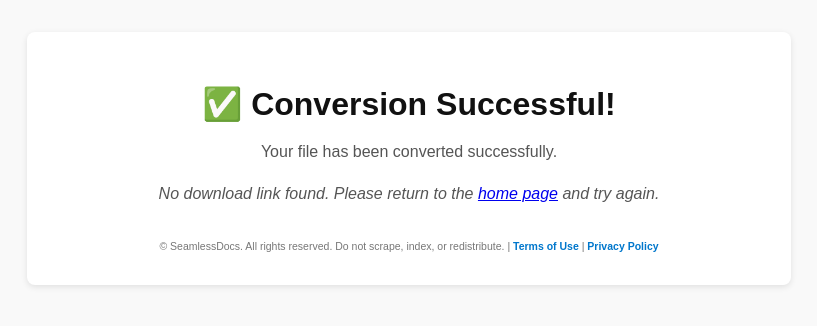
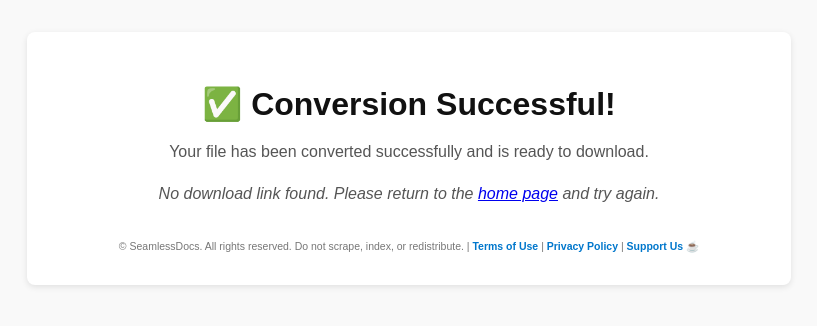
Before and after one commit to dbishop604/cleancopy_app, a Flask app: page /success in a window 1280 px wide. Shown: the top 326 px of the page, without its empty margins (231-1048 px from the left). Run offline with Flask 3, Linux system fonts and the light colour scheme; parts of the project's set-up code (start-up, migrations or seed data) failed here and were passed over.

Commit message:
Update success.html

```diff
--- a/templates/success.html
+++ b/templates/success.html
@@ -67,9 +67,8 @@
 <body>
   <div class="container">
     <h1>✅ Conversion Successful!</h1>
-    <p>Your file has been converted successfully.</p>
+    <p>Your file has been converted successfully and is ready to download.</p>
 
-    <!-- Direct download link -->
     {% if download_url %}
       <a href="{{ download_url }}" class="btn" download>⬇ Download Your File</a>
     {% else %}
@@ -79,7 +78,8 @@
     <footer>
       © SeamlessDocs. All rights reserved. Do not scrape, index, or redistribute. |
       <a href="{{ url_for('terms') }}">Terms of Use</a> |
-      <a href="{{ url_for('privacy') }}">Privacy Policy</a>
+      <a href="{{ url_for('privacy') }}">Privacy Policy</a> |
+      <a href="{{ url_for('coffee') }}">Support Us ☕</a>
     </footer>
   </div>
 </body>
```
